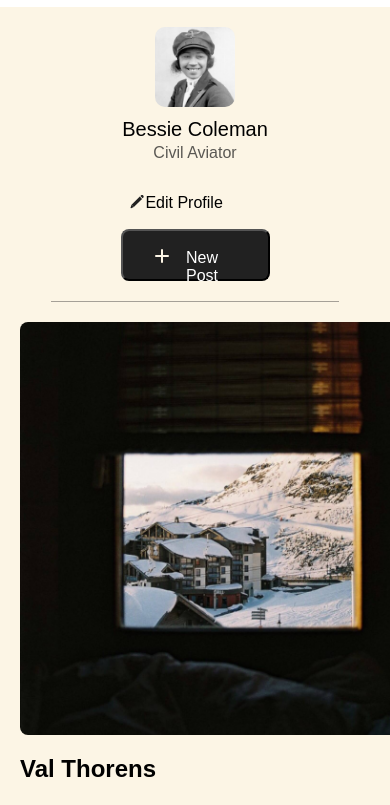
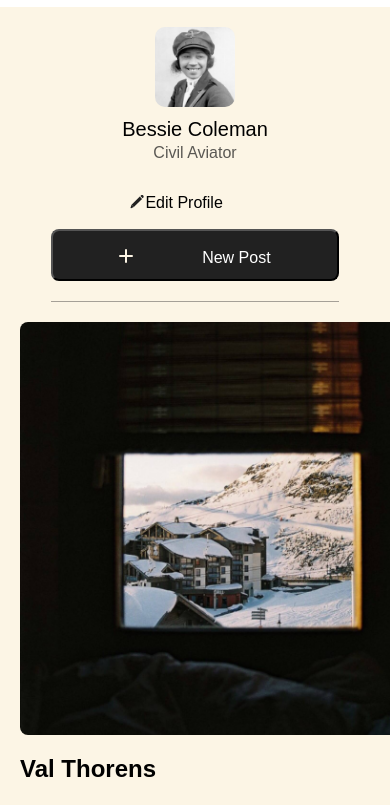
Before and after one commit to dennisjsorto/se_project_spots, a plain HTML site: page index.html in a window 390 px wide. Shown: the part 39-844 px from the top of the page. Drawn offline with nearby package versions, Linux system fonts and the light colour scheme; a web font is replaced by a local one.

Commit message:
New update for my project

```diff
--- a/blocks/profile.css
+++ b/blocks/profile.css
@@ -82,5 +82,7 @@
   }
   .profile__add-btn {
     margin: 0;
+    width: 288px;
+    height: 52px;
   }
 }
```
Also changed, not shown: 2 other files.
